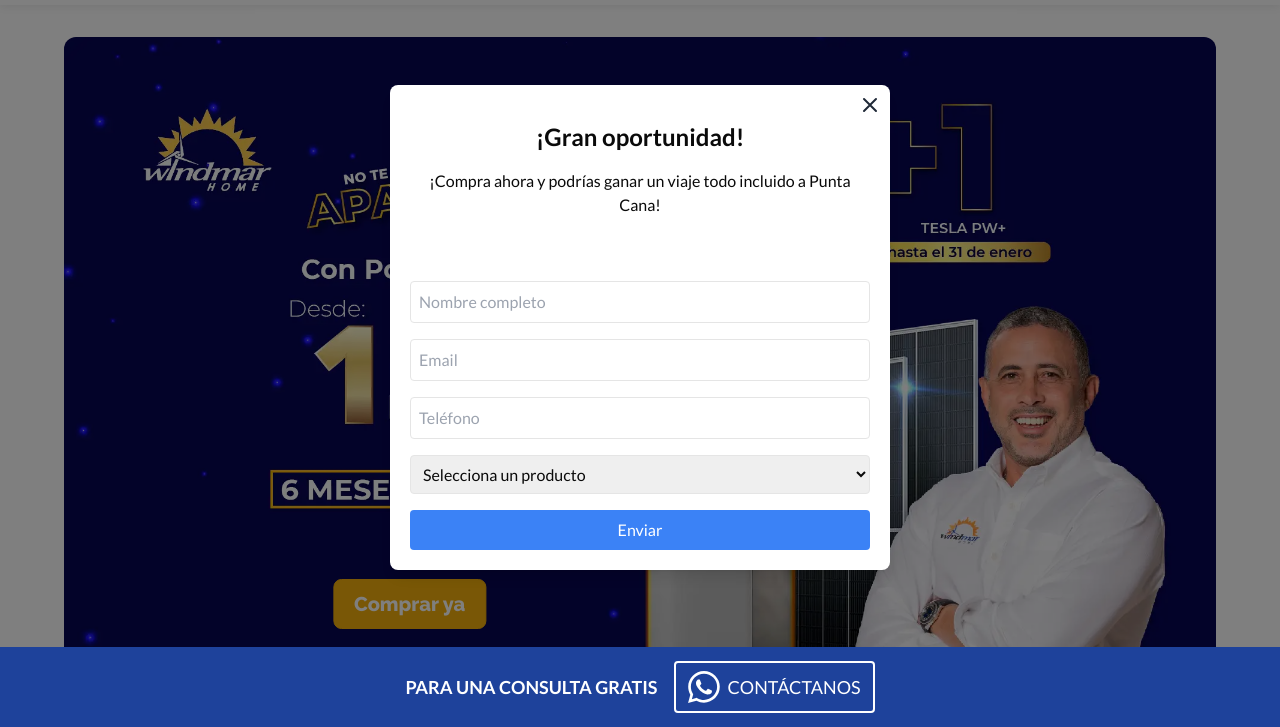
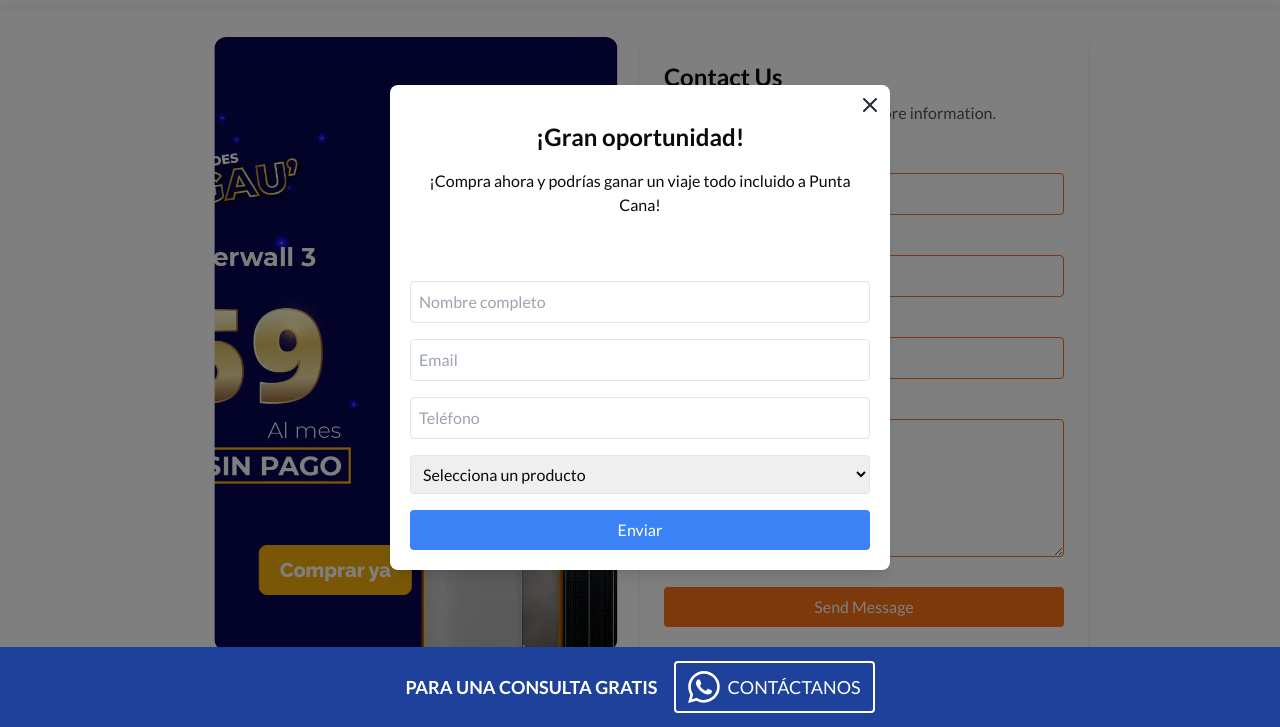
Before and after one commit to incuantaq/edwin_colon, an Astro site: page / in a window 1280 px wide. Shown: the part 73-800 px from the top of the page. Built offline with nearby package versions, Linux system fonts and the light colour scheme; Astro itself is replaced by a stand-in of ours.

Commit message:
feat: Add contact-us form next to the promotion

```diff
--- /dev/null
+++ b/src/components/ContactUs.astro
@@ -0,0 +1,92 @@
+---
+---
+
+<div class="bg-white p-6 rounded-lg shadow-md w-full max-w-md">
+    <h2 class="text-2xl font-bold mb-2">Contact Us</h2>
+    <p class="text-gray-600 mb-6">Get in touch for assistance or more information.</p>
+    <form action="#" method="post">
+        <div class="mb-4">
+            <label for="name" class="block text-sm font-medium text-gray-700 mb-1">Name</label>
+            <input
+                type="text"
+                id="name"
+                name="name"
+                required
+                class="w-full px-3 py-2 border border-orange-500 rounded focus:border-[#F3AF0B] focus:outline-none"
+            />
+        </div>
+        <div class="mb-4">
+            <label for="email" class="block text-sm font-medium text-gray-700 mb-1">Email</label>
+            <input
+                type="email"
+                id="email"
+                name="email"
+                required
+                class="w-full px-3 py-2 border border-orange-500 rounded focus:border-[#F3AF0B] focus:outline-none"
+            />
+        </div>
+        <div class="mb-4">
+            <label for="subject" class="block text-sm font-medium text-gray-700 mb-1">Subject</label>
+            <input
+                type="text"
+                id="subject"
+                name="subject"
+                required
+                class="w-full px-3 py-2 border border-orange-500 rounded focus:border-[#F3AF0B] focus:outline-none"
+            />
+        </div>
+        <div class="mb-6">
+            <label for="message" class="block text-sm font-medium text-gray-700 mb-1">Message</label>
+            <textarea
+                id="message"
+                name="message"
+                rows="5"
+                required
+                class="w-full px-3 py-2 border border-orange-500 rounded focus:border-[#F3AF0B] focus:outline-none"
+            ></textarea>
+        </div>
+        <button
+            type="submit"
+            class="w-full bg-orange-500 text-white py-2 px-4 rounded hover:bg-[#F3AF0B]"
+            onclick="handleClick(event)"
+        >
+            Send Message
+        </button>
+    </form>
+</div>
+
+<script>
+    window.handleClick = (event) => {
+        event.preventDefault();
+        const form = event.target.closest('form');
+        const name = form.querySelector('#name').value;
+        const [firstName, lastName] = name.split(' ');
+        const email = form.querySelector('#email').value;
+        const message = form.querySelector('#message').value;
+
+        fetch('/api/sendLead', {
+            method: 'POST',
+            headers: {
+                'Content-Type': 'application/json'
+            },
+            body: JSON.stringify({
+                firstName,
+                lastName,
+                email,
+                description: message,
+                source: 'Contacto',
+            })
+        })
+        .then((response) => response.json())
+        .then((result) => {
+        if (result.message) {
+            window.location.href = '/thank-you';
+        } else {
+            console.log("Error:", result);
+        }
+        })
+        .catch((error) => {
+            console.error('Error:', error);
+        });
+    };
+</script>
--- a/src/components/Hero.astro
+++ b/src/components/Hero.astro
@@ -1,4 +1,6 @@
 ---
+import ContactUs from "./ContactUs.astro";
+
 const { title, heroImages, hasHeroCta, heroCtaLabel, heroCtaUrl } = Astro.props;
 
 console.log(heroImages);
@@ -8,7 +10,8 @@ const slide = {
   mobile: heroImages.mobile,
 }
 ---
-<section class="relative md:py-8">
+<section class="flex flex-col sm:flex-row sm:flex-wrap px-4 sm:px-8 md:px-16 lg:px-32 xl:px-48 md:p-8">
+  <div class="relative w-full sm:flex-1">
     <div class="container full-width relative h-full top-0 left-1/2 -translate-x-1/2 md:rounded-xl overflow-hidden">
       <img src={slide.desktop} alt="Hero" class="hidden sm:block w-full h-full object-cover aspect-video">
       <img src={slide.mobile} alt="Hero" class="block sm:hidden w-full h-full object-cover aspect-[425/600]">
@@ -23,6 +26,8 @@ const slide = {
         </a>
       }
     </div>
+  </div>
+  <ContactUs class="h-full w-full pr-8 md:w-auto" />
 </section>
 
 <script>
--- a/src/pages/api/sendLead.js
+++ b/src/pages/api/sendLead.js
@@ -40,7 +40,7 @@ export async function POST({ request }) {
     const formData = await request.json();
     const { firstName, lastName, email, phone, street, description, source } = formData;
 
-    if (!firstName || !lastName || !email || !phone) {
+    if (!firstName || !lastName || !email) {
       return new Response(
         JSON.stringify({ error: 'Missing data' }),
         { status: 400 }
```
Lines whose indentation alone changed are shown as unchanged.
